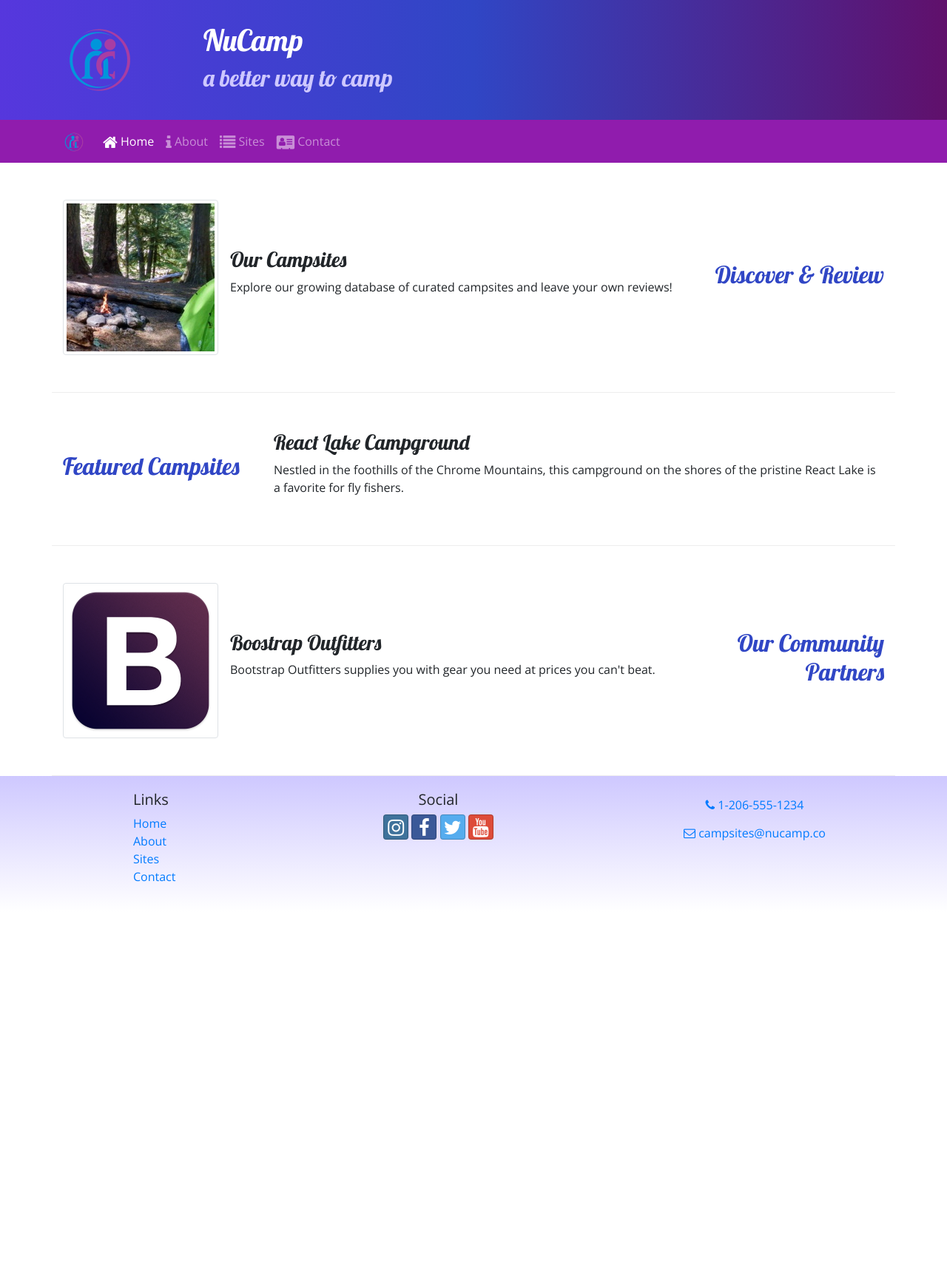
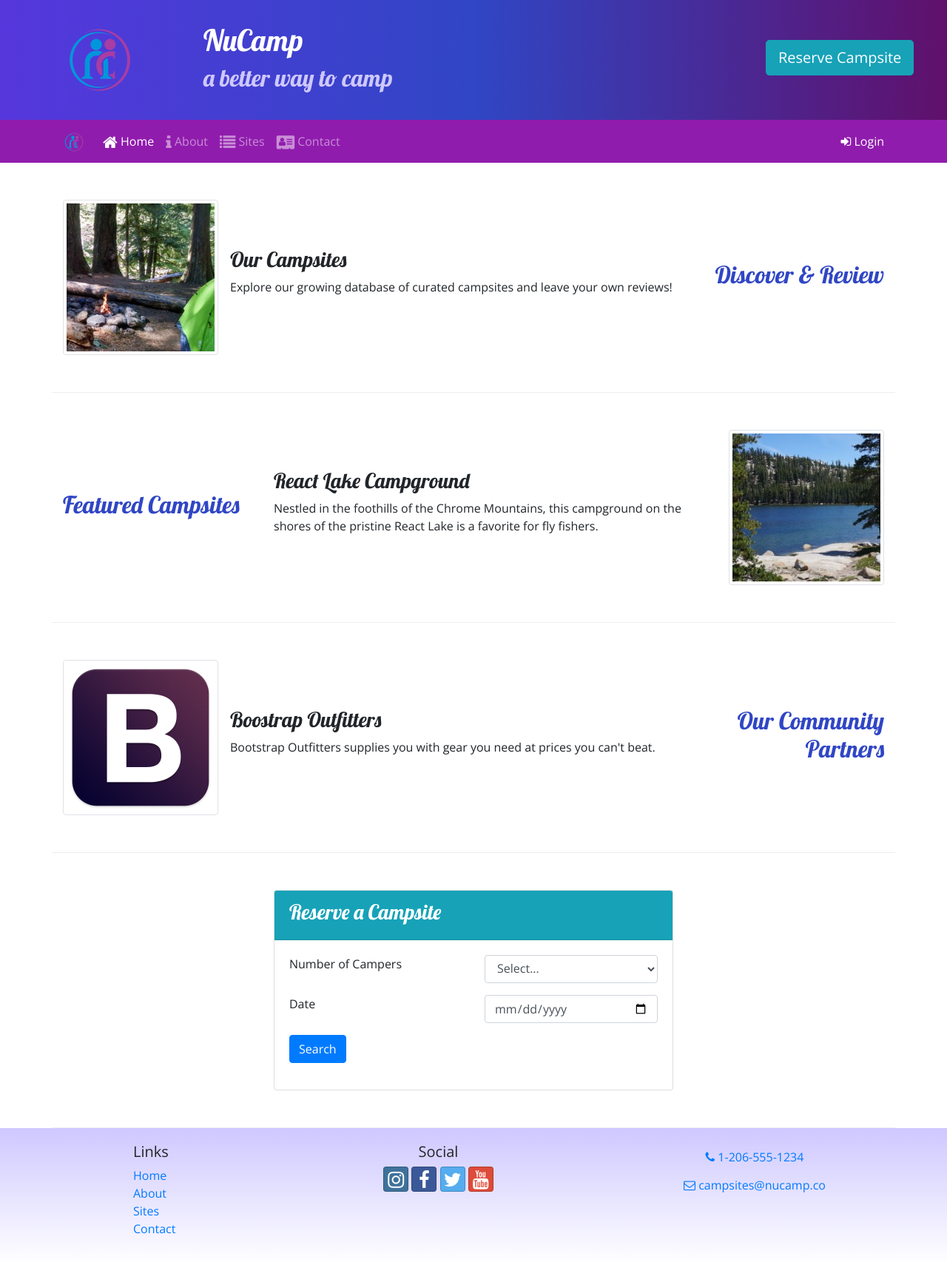
Before and after one commit to mastadong/nucampsites, a website: page index.html in a window 1280 px wide. Shown: the whole page at 74% size. Before the commit the page ends 1233 px from the top, so only its background shows below. Drawn offline with nearby package versions, Linux system fonts and the light colour scheme.

Commit message:
Added Login Modal Window and Tooltips

```diff
--- a/index.html
+++ b/index.html
@@ -15,8 +15,8 @@
     <link rel="stylesheet" href="https://fonts.googleapis.com/css?family=Lobster|Open+Sans"/>
     <link rel="stylesheet" href="css/styles.css"/>
 
+    <title>NuCamp: A Better Way To Camp</title>
 
-    <title>NuCamp: A Better Way To Camp</title>
 </head>
 
 <body>
@@ -30,6 +30,11 @@
                     <div class="col">
                         <h1>NuCamp</h1>
                         <h2>a better way to camp</h2>
+                    </div>
+                    <div class="col-md-4 col-xl-2">
+                        <a href="#reserveForm" role="button" class="btn btn-lg btn-info mt-4 text-nowrap"
+                        data-toggle="tooltip" data-placement="bottom" data-html="true"
+                        title="Or call us at <br /><strong>1-206-555-1234</strong>">Reserve Campsite</a>
                     </div>
               </div>
           </div>
@@ -50,9 +55,52 @@
                     <li class="nav-item"><a class="nav-link" href="#"><i class="fa fa-list fa-lg"></i> Sites</a></li>
                     <li class="nav-item"><a class="nav-link" href="contactus.html"><i class="fa fa-address-card fa-lg"></i> Contact</a></li>
                 </ul>
+                <span class="navbar-text ml-auto">
+                    <a role="button" data-toggle="modal" data-target="#loginModal">
+                        <i class="fa fa-sign-in"></i> Login
+                    </a>
+                </span>
             </div>
         </div>
     </nav>
+
+    <div id="loginModal" class="modal fade" role="dialog">
+        <div class="modal-dialog" role="document">
+            <div class="modal-content">
+                <div class="modal-header">
+                    <h3 class="modal-title">Login</h3>
+                    <button type="button" class="close" data-dismiss="modal">&times;</button>
+                </div>
+                <div class="modal-body">
+                    <div class="container-fluid">
+                        <form>
+                            <div class="form-row">
+                                <div class="form-group col-12">
+                                    <label class="sr-only" for="loginEmail">Email Address</label>
+                                    <input type="email" class="form-control form-control-sm" id="loginEmail" placeholder="Enter Email Address"/>
+                                </div>
+                                <div class="form-group col-12">
+                                    <label class="sr-only" for="loginPassword">Password</label>
+                                    <input type="password" class="form-control form-control-sm" id="loginPassword" placeholder="Enter Password"/>
+                                </div>
+                                <div class="col">
+                                    <div class="form-check">
+                                        <input type="checkbox" class="form-check-input"/>
+                                        <label class="form-check-label">Remember Me</label>
+                                    </div>
+                                </div>
+                            </div>
+                            <div class="form-row">
+                                <button type="button" class="btn btn-secondary btn-sm ml-auto" data-dismiss="modal">Cancel</button>
+                                <button type="submit" class="btn btn-primary btn-sm ml-1">Sign In</button>
+                            </div>
+                        </form>
+                    </div>
+                </div>
+            </div>
+        </div>
+    </div>
+
 
     <div class="container">
         <div class="row row-content align-items-center">
@@ -75,8 +123,13 @@
                 <h2>Featured Campsites</h2>
             </div>
             <div class="col">
-                <h3>React Lake Campground</h3>
-                <p class="d-none d-sm-block">Nestled in the foothills of the Chrome Mountains, this campground on the shores of the pristine React Lake is a favorite for fly fishers.</p>
+              <div class="media">
+                   <div class="media-body align-self-center">
+                        <h3>React Lake Campground</h3>
+                        <p class="d-none d-sm-block">Nestled in the foothills of the Chrome Mountains, this campground on the shores of the pristine React Lake is a favorite for fly fishers.</p>
+                   </div>
+                   <img class="d-flex ml-3 img-thumbnail" src="img/react-lake-thumb.jpg" alt="React Lake" />
+              </div>
             </div>
         </div>
 
@@ -94,6 +147,48 @@
                 </div>
             </div>
         </div>
+
+        <div class="row row-content align-items-center">
+            <div class="col col-md-6 mx-auto">
+                <div class="card">
+                    <div class="card-header bg-info text-white">
+                        <h3>Reserve a Campsite</h3>
+                    </div>
+                    <div class="card-body">
+                        <form id="reserveForm">
+                            <div class="row form-group">
+                                <label class="col-sm-6">Number of Campers</label>
+                                <div class="col">
+                                    <select class="form-control">
+                                        <option>Select...</option>
+                                        <option>1</option>
+                                        <option>2</option>
+                                        <option>3</option>
+                                        <option>4</option>
+                                        <option>5</option>
+                                        <option>6</option>
+                                    </select>
+                               </div>
+                            </div>
+                            <div class="row form-group">
+                                <div class="col-sm-6">
+                                    <label type="date" id="date" name="date">Date</label>
+                                </div>
+                                <div class="col">
+                                    <input type="date" class="form-control"/>
+                                </div>
+                            </div>
+                            <div class="row form-group">
+                                <div class="col">
+                                    <button type="submit" class="btn btn-primary">Search</button>
+                                </div>
+                            </div>
+                        </form>
+                    </div>
+                </div>
+            </div>
+        </div>
+
     </div>
 
     <footer class="site-footer">
@@ -127,6 +222,12 @@
     <script src="node_modules/jquery/dist/jquery.slim.min.js"></script>
     <script src="node_modules/popper.js/dist/umd/popper.min.js"></script>
     <script src="node_modules/bootstrap/dist/js/bootstrap.min.js"></script>
+    <script>
+        $(function () {
+            $('[data-toggle="tooltip"]').tooltip()
+        })
+    </script>
+
 
 </body>
 
```
